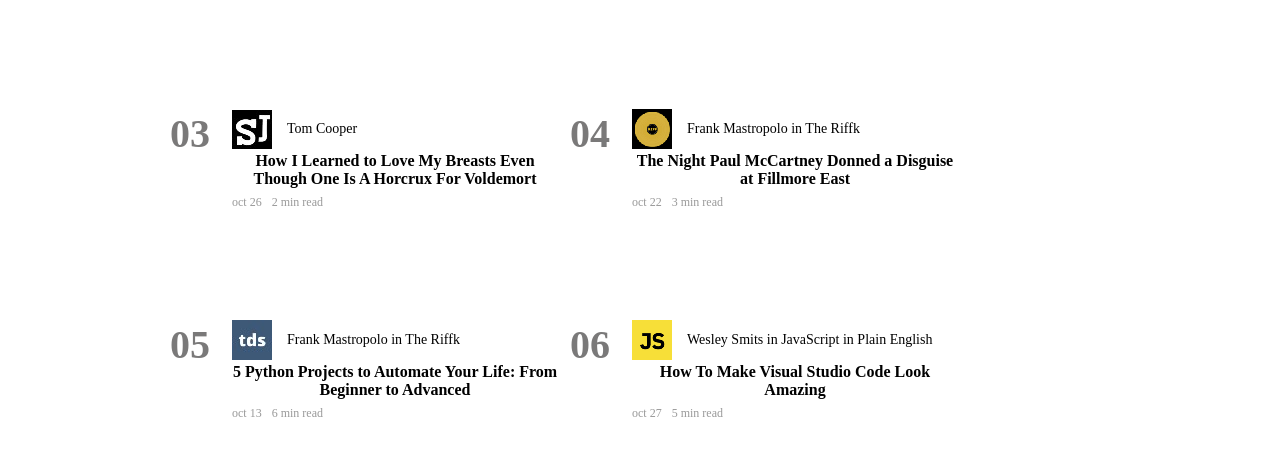
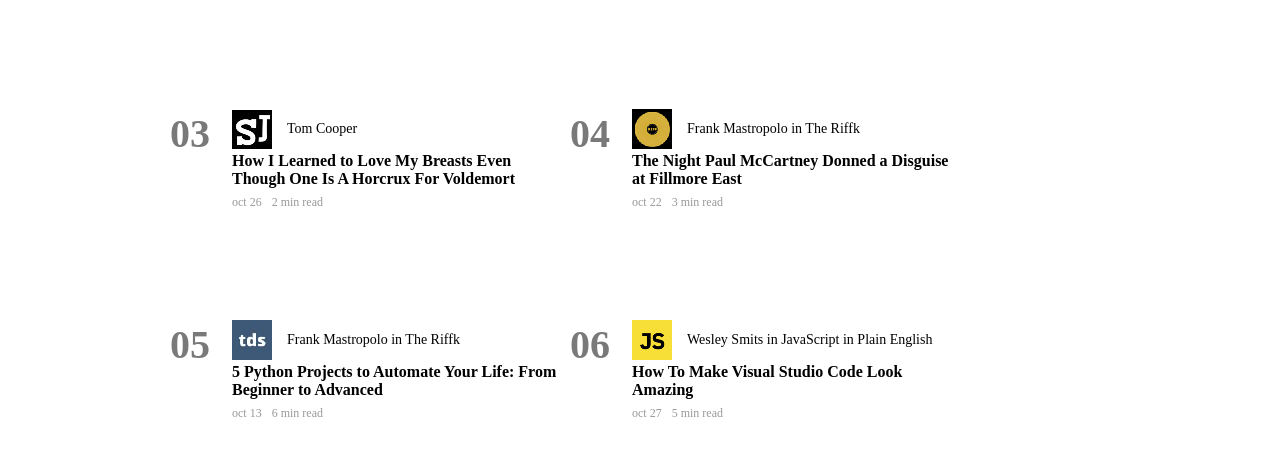
Before and after one commit to 0mbr3tta/esercizio-del-venerd-29-11-2024, a plain HTML site: page index.html in a window 1280 px wide. Shown: the part 727-1180 px from the top of the page. Drawn offline with Linux system fonts and the light colour scheme.

Commit message:
leggermente meglio

```diff
--- a/assets/css/style.css
+++ b/assets/css/style.css
@@ -90,7 +90,7 @@ header {
 }
 
 .trending {
-
+    border-bottom: 2px solid #7a7979;
     padding: 20px;
     background-color: #fff;
 }
@@ -108,7 +108,6 @@ header {
 }
 .contenitoretrending {
     margin-left: 150px;
-    text-align: center;
     align-items: center;
     align-content: center;
     justify-items: center;
```
